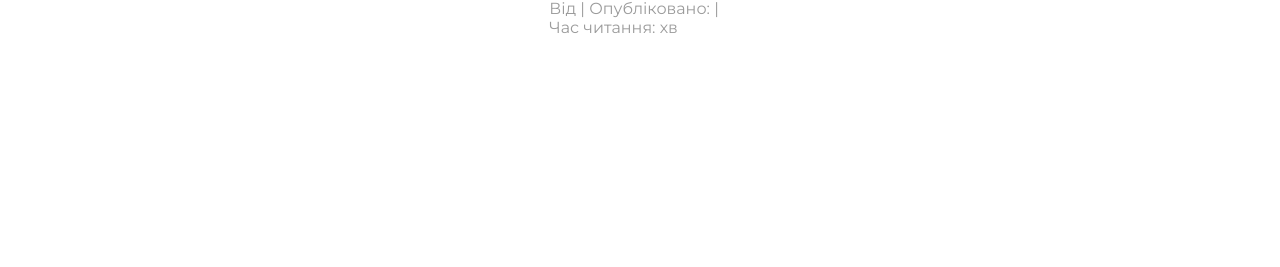
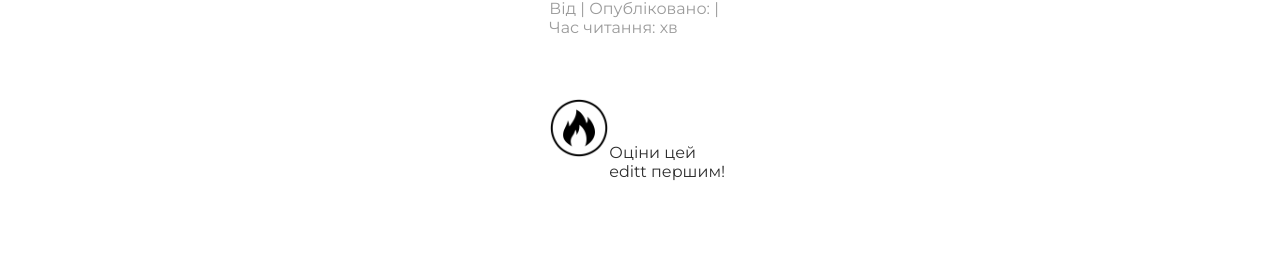
Before and after one commit to zhashkevych/editt-client, a Vue app: page /publications/1 in a window 1280 px wide. Shown: the part 135-402 px from the top of the page. Built offline with nearby package versions, Linux system fonts and the light colour scheme; no server answers.

Commit message:
WIP: Publication Footer

```diff
--- /dev/null
+++ b/src/components/PublicationFooter.vue
@@ -0,0 +1,130 @@
+<template>
+    <footer class="publication-footer">
+        <div class="reaction">
+            <ReactionButton
+                class="button"
+                :reactions="reactions"
+            />
+        </div>
+
+        <!-- Share buttons won't be used for MVP -->
+
+        <!-- <div class="share">
+            <ul class="socials">
+                <li class="socials-item">
+                    <a href="https://t.me/zhashkevych" class="socials-link" target="_blank">
+                        <img class="socials-icon" src="../assets/icons/linkedin.png" alt="LinkedIn" />
+                    </a>
+                </li>
+                <li class="socials-item">
+                    <a :href="'https://www.facebook.com/sharer/sharer.php?u' + publication_link" class="socials-link" target="_blank">
+                        <img class="socials-icon" src="../assets/icons/facebook.png" alt="Facebook" />
+                    </a>
+                </li>
+                <li class="socials-item">
+                    <a href="https://www.instagram.com/editt.network/" class="socials-link" target="_blank">
+                        <img class="socials-icon" src="../assets/icons/twitter.png" alt="Twitter" />
+                    </a>
+                </li>
+            </ul>
+        </div> -->
+    </footer>
+</template>
+
+<script>
+   import ReactionButton from "@/components/ReactionButton"
+
+    export default {
+        name: "PublicationFooter",
+        props: ["reactions"],
+        components: {
+            ReactionButton
+        },
+    }
+</script>
+
+<style scoped lang="scss">
+  .publication-footer {
+        box-sizing: border-box;
+        width: 100%;
+        display: flex;
+        justify-content: space-between;
+        align-items: center;
+        // border-top: 1px solid #b7b7b7;
+        padding: 20px 0;
+        background: #ffffff;
+        margin: auto auto 0;
+
+        @include tablet {
+            flex-direction: column;
+        }
+    }
+
+    .reaction {
+        display: flex;
+        justify-content: space-between;
+        align-items: baseline;
+
+        @include tablet {
+            flex-direction: column;
+            margin-bottom: 20px;
+            align-items: center;
+        }
+    }
+
+    .button {
+        padding-left: 0;
+    }
+
+    .copyright {
+        margin-left: 5px;
+        font-size: 16px;
+
+        @include tablet {
+            margin-left: 0;
+        }
+    }
+
+    .proposal {
+        margin-right: 20px;
+
+        @include tablet {
+            margin-right: 0;
+            margin-bottom: 10px;
+        }
+    }
+
+    .share {
+        display: flex;
+        justify-content: space-between;
+        align-items: center;
+
+        @include tablet {
+            flex-direction: column;
+
+        }
+    }
+
+    .socials {
+        display: flex;
+        justify-content: space-between;
+        align-items: center;
+        list-style-type: none;
+        margin: 0;
+        padding: 0;
+
+        &-item {
+            padding: 0;
+            margin: 0 10px;
+        }
+
+        &-icon {
+            box-sizing: border-box;
+            $size: 30px;
+            width: $size;
+            height: $size;
+            padding: 0;
+            margin: 0;
+        }
+    }
+</style>
--- /dev/null
+++ b/src/components/ReactionButton.vue
@@ -0,0 +1,53 @@
+<template>
+    <div class="reaction">
+        <!-- TODO: clickable image -->
+        <img src="../assets/icons/fire2.png" class="reaction-icon" />
+
+        <p class="reaction-count" v-if="reactions == 1">
+            {{reactions}} Реакція
+        </p>
+        <p class="reaction-count" v-else-if="reactions >= 2 && reactions <= 4">
+            {{reactions}} Реакції
+        </p>
+        <p class="reaction-count" v-else-if="reactions >= 5">
+            {{reactions}} Реакцій
+        </p>
+         <p class="reaction-count" v-else>
+            Оціни цей editt першим!
+        </p>
+    </div>
+</template>
+
+<script>
+    export default {
+        name: "ReactionButton",
+        props: ["reactions"],
+    }
+</script>
+
+<style scoped lang="scss">
+    .reaction {
+        display: flex;
+        justify-content: space-between;
+        align-items: baseline;
+
+        @include tablet {
+            flex-direction: column;
+            margin-bottom: 20px;
+            align-items: center;
+        }
+
+        &-count {
+            box-sizing: border-box;
+        }
+
+        &-icon {
+            box-sizing: border-box;
+            $size: 60px;
+            width: $size;
+            height: $size;
+            padding: 0;
+            margin: 0;
+        }
+    }
+</style>
--- a/src/views/Publication.vue
+++ b/src/views/Publication.vue
@@ -17,12 +17,18 @@
             <img :src="publication.imageLink" class="article-image" alt="">
 
             <span v-html="publication.body" class="article-body" />
+
+            <PublicationFooter
+                :reactions="publication.reactions"
+            />
+
         </div>
     </Wrapper>
 </template>
 
 <script>
     import Wrapper from "@/components/Wrapper"
+    import PublicationFooter from "@/components/PublicationFooter"
     import { api } from "@/utils/api"
 
     export default {
@@ -32,7 +38,8 @@
             }
         },
         components: {
-            Wrapper
+            Wrapper,
+            PublicationFooter
         },
         mounted() {
             api(`publications/${this.$route.params.id}`)
```
Also changed, not shown: src/assets/icons/fire2.png (added).
